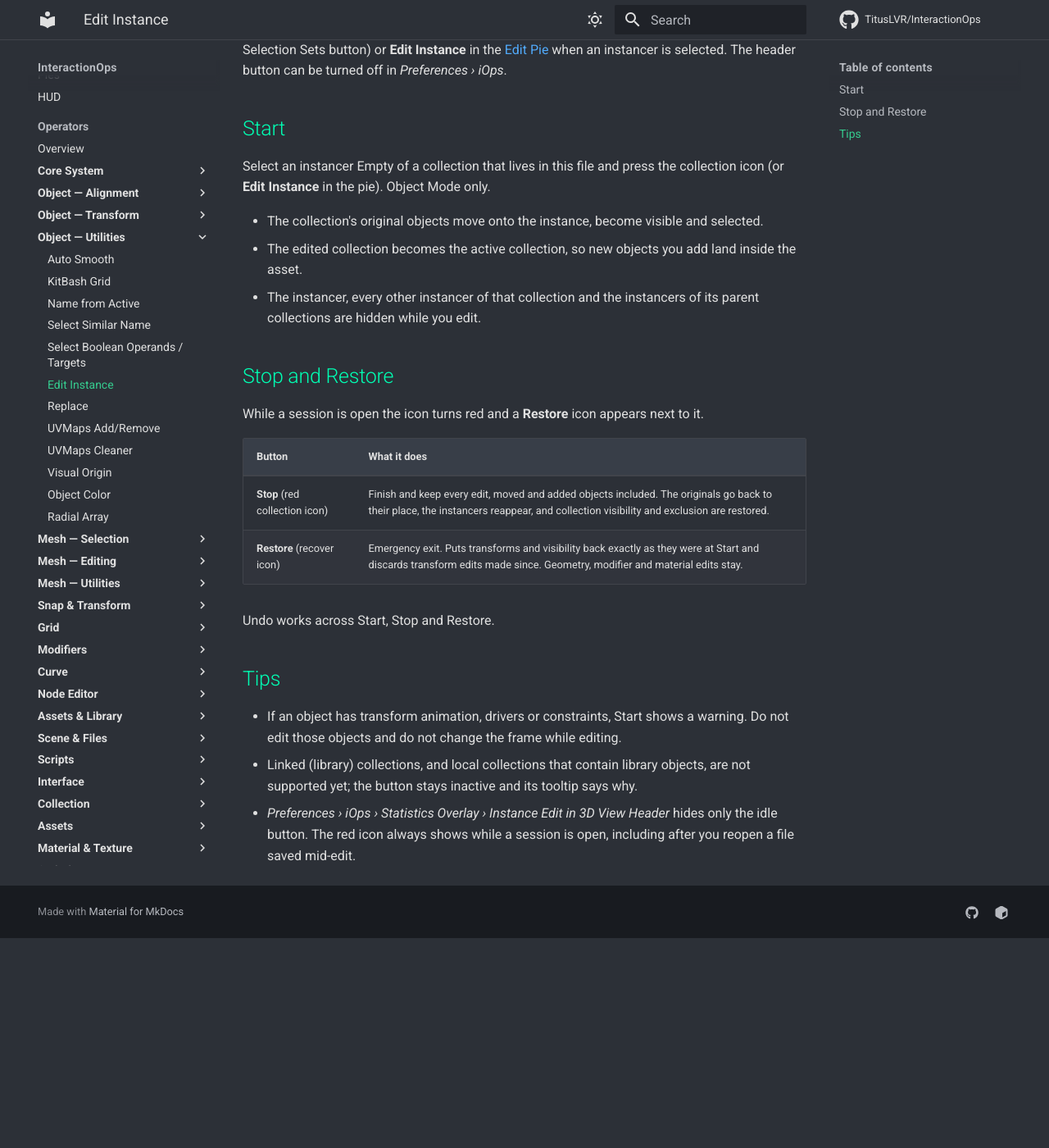
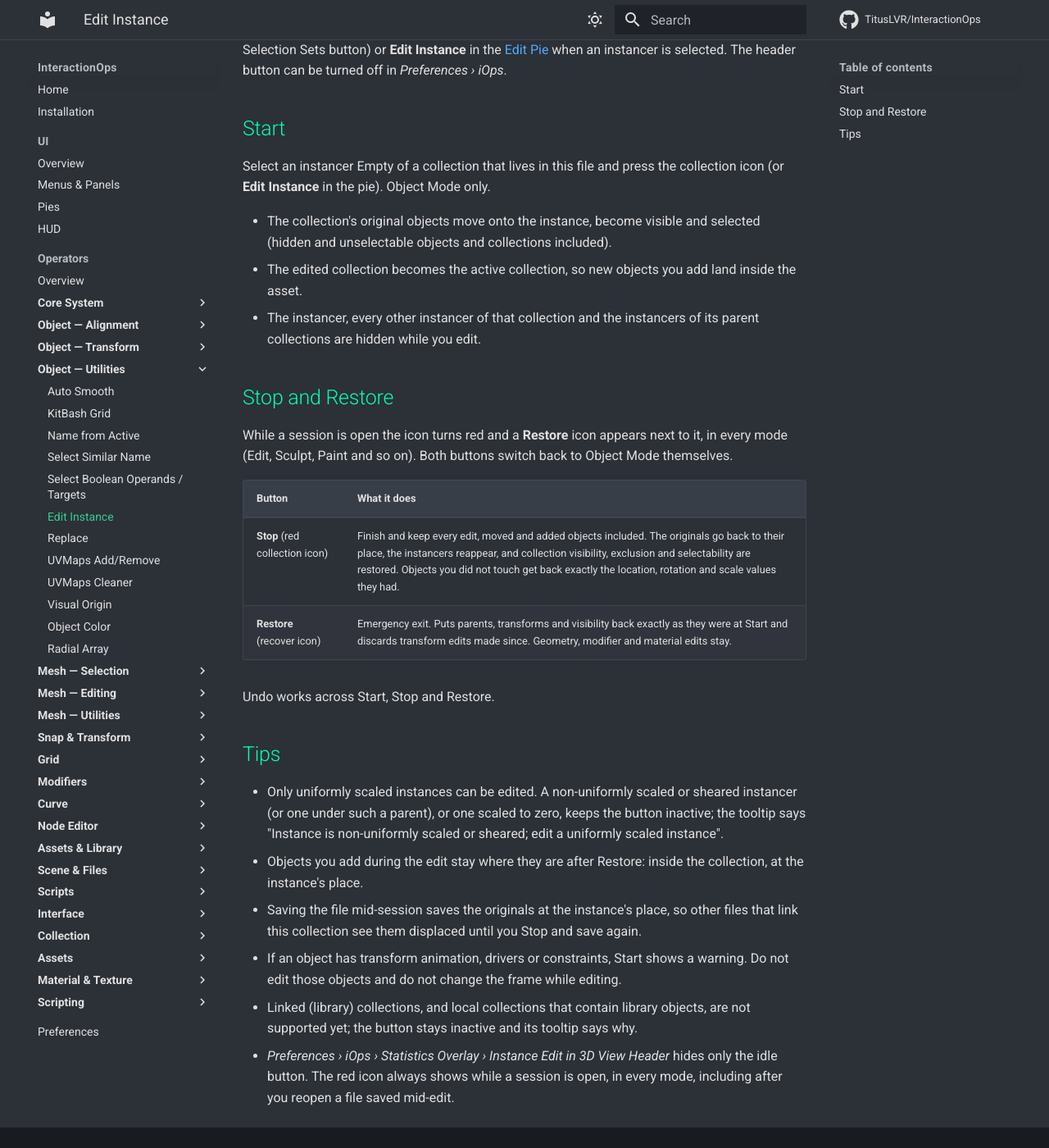
Before and after one commit to TitusLVR/InteractionOps, an MkDocs documentation site: the page built from docs/operators/op_instance_edit.md, in a window 1280 px wide and 1400 px high, scrolled down 262 px. Shown: the whole window at 82% size. Built offline with MkDocs 1.6.1 and Material for MkDocs 9.7.7, drawn with Linux system fonts in a browser that asks for light colours; comment, search, counter and statistics services are not loaded; before the commit the page ends 1406 px from its top, so only the background shows below that.

Commit message:
docs(instance-edit): every-mode header pair, scale refusal, Restore and save notes
Co-Authored-By: Claude Opus 5.5 <noreply@anthropic.com>

```diff
--- a/docs/operators/op_instance_edit.md
+++ b/docs/operators/op_instance_edit.md
@@ -8,22 +8,25 @@ Edit the collection behind a collection instance right where the instance sits,
 
 Select an instancer Empty of a collection that lives in this file and press the collection icon (or **Edit Instance** in the pie). Object Mode only.
 
-- The collection's original objects move onto the instance, become visible and selected.
+- The collection's original objects move onto the instance, become visible and selected (hidden and unselectable objects and collections included).
 - The edited collection becomes the active collection, so new objects you add land inside the asset.
 - The instancer, every other instancer of that collection and the instancers of its parent collections are hidden while you edit.
 
 ## Stop and Restore
 
-While a session is open the icon turns red and a **Restore** icon appears next to it.
+While a session is open the icon turns red and a **Restore** icon appears next to it, in every mode (Edit, Sculpt, Paint and so on). Both buttons switch back to Object Mode themselves.
 
 | Button | What it does |
 | --- | --- |
-| **Stop** (red collection icon) | Finish and keep every edit, moved and added objects included. The originals go back to their place, the instancers reappear, and collection visibility and exclusion are restored. |
-| **Restore** (recover icon) | Emergency exit. Puts transforms and visibility back exactly as they were at Start and discards transform edits made since. Geometry, modifier and material edits stay. |
+| **Stop** (red collection icon) | Finish and keep every edit, moved and added objects included. The originals go back to their place, the instancers reappear, and collection visibility, exclusion and selectability are restored. Objects you did not touch get back exactly the location, rotation and scale values they had. |
+| **Restore** (recover icon) | Emergency exit. Puts parents, transforms and visibility back exactly as they were at Start and discards transform edits made since. Geometry, modifier and material edits stay. |
 
 Undo works across Start, Stop and Restore.
 
 ## Tips
+- Only uniformly scaled instances can be edited. A non-uniformly scaled or sheared instancer (or one under such a parent), or one scaled to zero, keeps the button inactive; the tooltip says "Instance is non-uniformly scaled or sheared; edit a uniformly scaled instance".
+- Objects you add during the edit stay where they are after Restore: inside the collection, at the instance's place.
+- Saving the file mid-session saves the originals at the instance's place, so other files that link this collection see them displaced until you Stop and save again.
 - If an object has transform animation, drivers or constraints, Start shows a warning. Do not edit those objects and do not change the frame while editing.
 - Linked (library) collections, and local collections that contain library objects, are not supported yet; the button stays inactive and its tooltip says why.
-- *Preferences › iOps › Statistics Overlay › Instance Edit in 3D View Header* hides only the idle button. The red icon always shows while a session is open, including after you reopen a file saved mid-edit.
+- *Preferences › iOps › Statistics Overlay › Instance Edit in 3D View Header* hides only the idle button. The red icon always shows while a session is open, in every mode, including after you reopen a file saved mid-edit.
```
